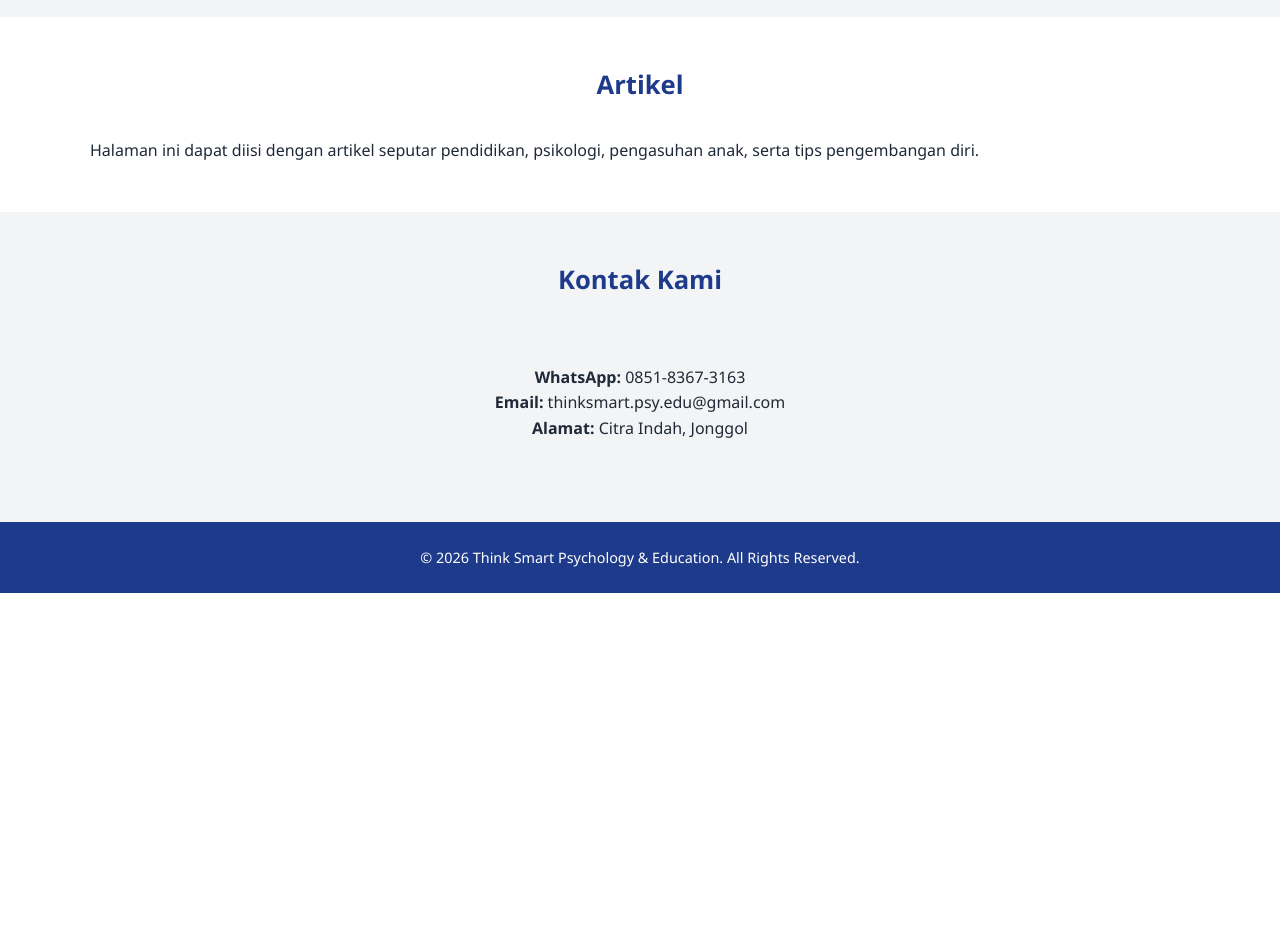
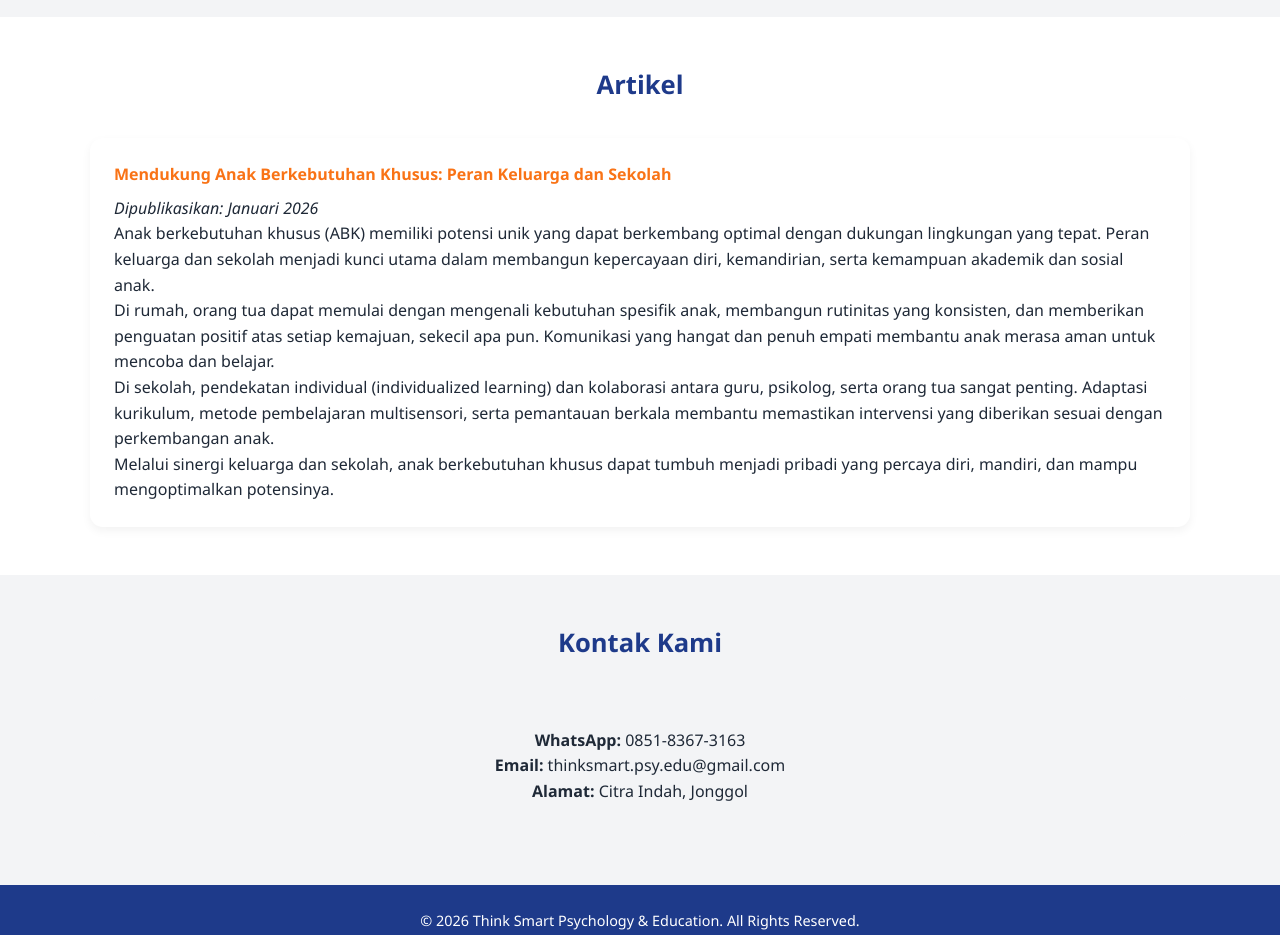
Before and after one commit to thinksmartpsy-edu/think-smart-website, a plain HTML site: page index.html in a window 1280 px wide. Shown: the part 1720-2655 px from the top of the page. Before the commit the page ends 2313 px from the top, so only its background shows below. Drawn offline with Linux system fonts and the light colour scheme.

Commit message:
index.html

```diff
--- a/index.html
+++ b/index.html
@@ -254,7 +254,16 @@
 <section id="articles">
   <div class="container">
     <h3 class="section-title">Artikel</h3>
-    <p>Halaman ini dapat diisi dengan artikel seputar pendidikan, psikologi, pengasuhan anak, serta tips pengembangan diri.</p>
+    <div class="grid">
+      <div class="card">
+        <h4>Mendukung Anak Berkebutuhan Khusus: Peran Keluarga dan Sekolah</h4>
+        <p><em>Dipublikasikan: Januari 2026</em></p>
+        <p>Anak berkebutuhan khusus (ABK) memiliki potensi unik yang dapat berkembang optimal dengan dukungan lingkungan yang tepat. Peran keluarga dan sekolah menjadi kunci utama dalam membangun kepercayaan diri, kemandirian, serta kemampuan akademik dan sosial anak.</p>
+        <p>Di rumah, orang tua dapat memulai dengan mengenali kebutuhan spesifik anak, membangun rutinitas yang konsisten, dan memberikan penguatan positif atas setiap kemajuan, sekecil apa pun. Komunikasi yang hangat dan penuh empati membantu anak merasa aman untuk mencoba dan belajar.</p>
+        <p>Di sekolah, pendekatan individual (individualized learning) dan kolaborasi antara guru, psikolog, serta orang tua sangat penting. Adaptasi kurikulum, metode pembelajaran multisensori, serta pemantauan berkala membantu memastikan intervensi yang diberikan sesuai dengan perkembangan anak.</p>
+        <p>Melalui sinergi keluarga dan sekolah, anak berkebutuhan khusus dapat tumbuh menjadi pribadi yang percaya diri, mandiri, dan mampu mengoptimalkan potensinya.</p>
+      </div>
+    </div>
   </div>
 </section>
 
```
